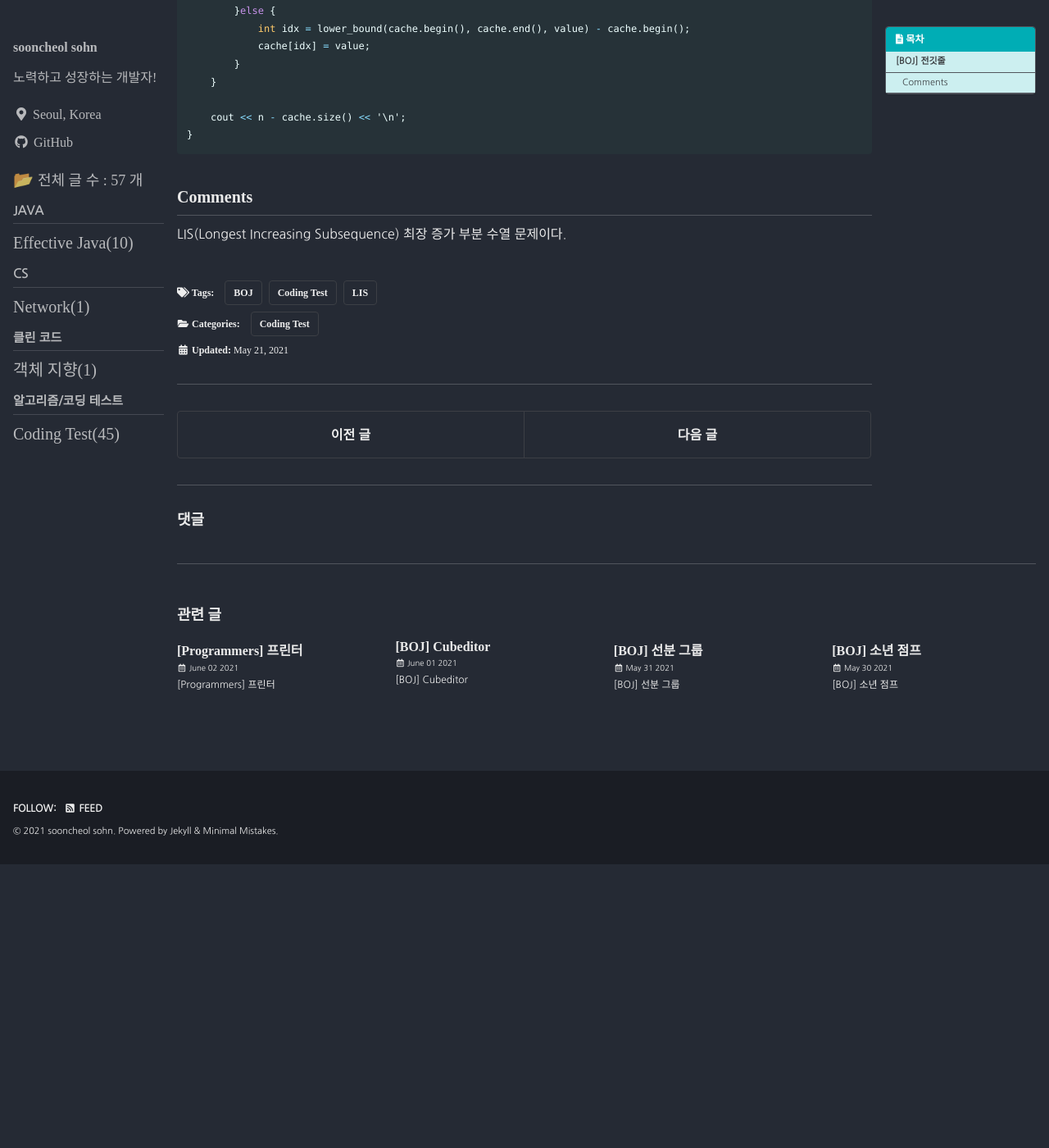
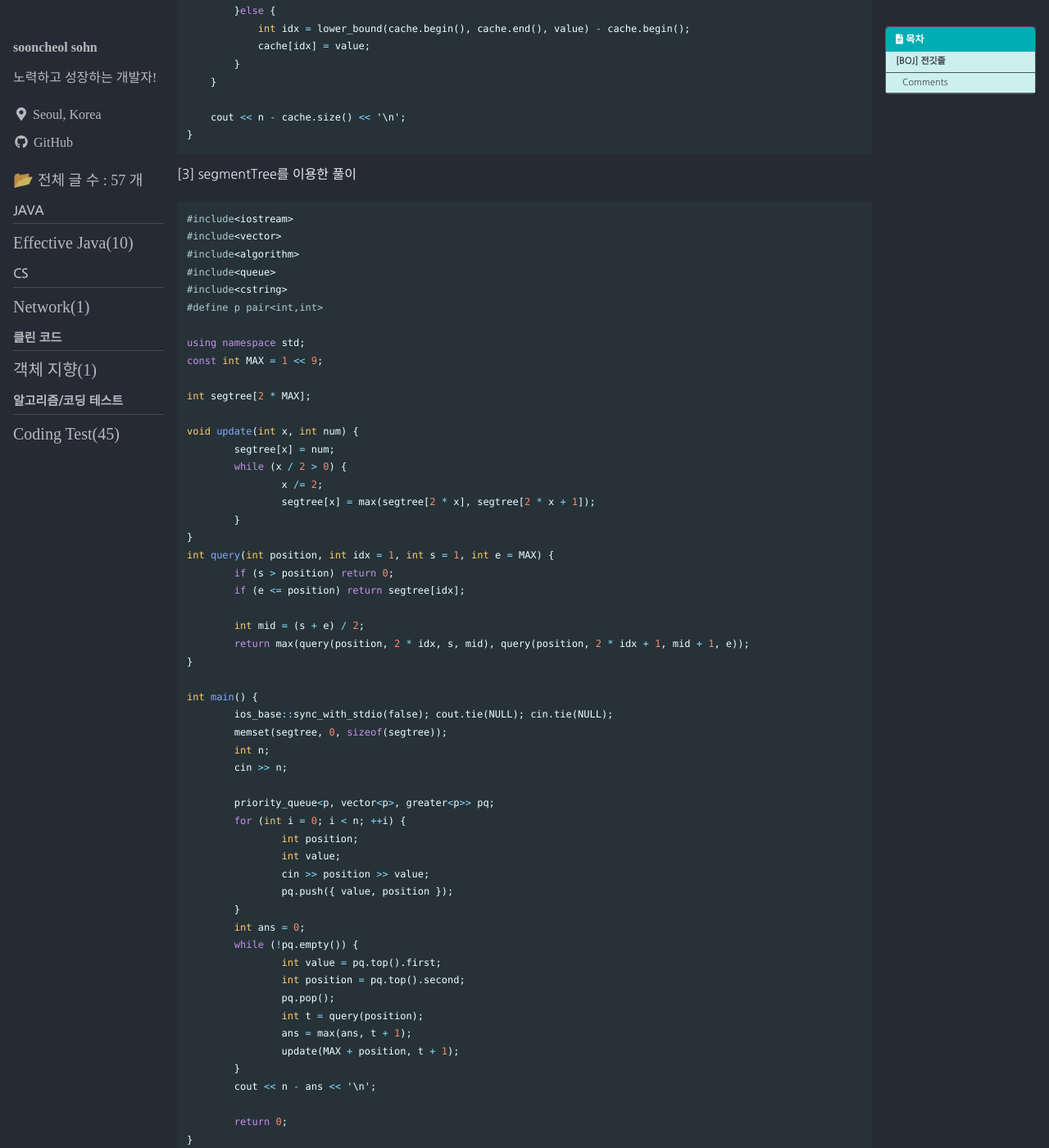
Before and after one commit to punsoo/punsoo.github.io, a Jekyll site: the page built from _posts/Coding-Test/2021-05-21-BOJ-전깃줄.md, in a window 1280 px wide and 1400 px high, scrolled down 1986 px. Shown: the whole window at 82% size. Built offline with Jekyll 4.4.1, drawn with Linux system fonts in a browser that asks for light colours; cached includes are drawn as plain includes; some web fonts are replaced; comment, search, counter and statistics services are not loaded; before the commit the page ends 3040 px from its top, so only the background shows below that; some of the changed text lies outside the part shown.

Commit message:
BOJ 전깃줄 풀이 추가

````diff
--- a/_posts/Coding-Test/2021-05-21-BOJ-전깃줄.md
+++ b/_posts/Coding-Test/2021-05-21-BOJ-전깃줄.md
@@ -78,7 +78,7 @@ int main()
 
 [2] lower bound를 이용한 풀이
 ```cpp
-ude<iostream>
+#include<iostream>
 #include<vector>
 #include<algorithm>
 
@@ -114,5 +114,64 @@ int main()
 }
 ```
 
+[3] segmentTree를 이용한 풀이
+```cpp
+#include<iostream>
+#include<vector>
+#include<algorithm>
+#include<queue>
+#include<cstring>
+#define p pair<int,int>
+
+using namespace std;
+const int MAX = 1 << 9;
+
+int segtree[2 * MAX];
+
+void update(int x, int num) {
+	segtree[x] = num;
+	while (x / 2 > 0) {
+		x /= 2;
+		segtree[x] = max(segtree[2 * x], segtree[2 * x + 1]);
+	}
+}
+int query(int position, int idx = 1, int s = 1, int e = MAX) {
+	if (s > position) return 0;
+	if (e <= position) return segtree[idx];
+
+	int mid = (s + e) / 2;
+	return max(query(position, 2 * idx, s, mid), query(position, 2 * idx + 1, mid + 1, e));
+}
+
+int main() {
+	ios_base::sync_with_stdio(false); cout.tie(NULL); cin.tie(NULL);
+	memset(segtree, 0, sizeof(segtree));
+	int n;
+	cin >> n;
+
+	priority_queue<p, vector<p>, greater<p>> pq;
+	for (int i = 0; i < n; ++i) {
+		int position;
+		int value;
+		cin >> position >> value;
+		pq.push({ value, position });
+	}
+	int ans = 0;
+	while (!pq.empty()) {
+		int value = pq.top().first;
+		int position = pq.top().second;
+		pq.pop();
+		int t = query(position);
+		ans = max(ans, t + 1);
+		update(MAX + position, t + 1);
+	}
+	cout << n - ans << '\n';
+
+	return 0;
+}
+```
+
 ## Comments
 LIS(Longest Increasing Subsequence) 최장 증가 부분 수열 문제이다.
+[3] seg[x] : x위치의 수열 값을 끝으로 하는 증가 수열의 최대 길이
+[이 블로그](https://mapocodingpark.blogspot.com/2020/05/3745.html) 를 참조하였다
````
